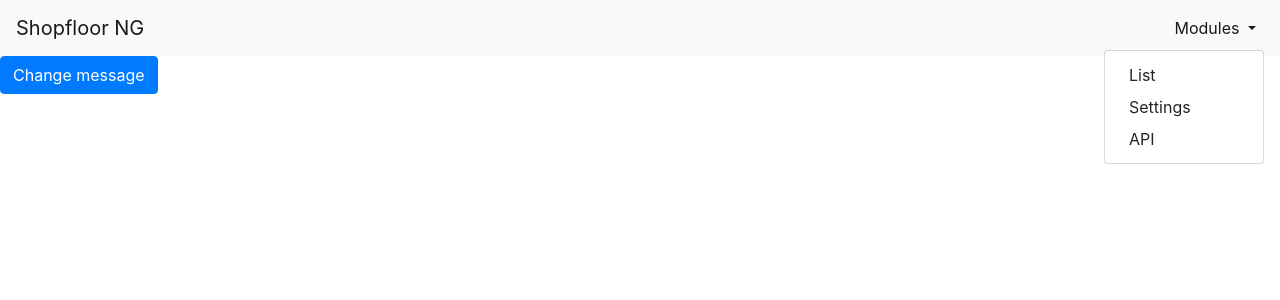
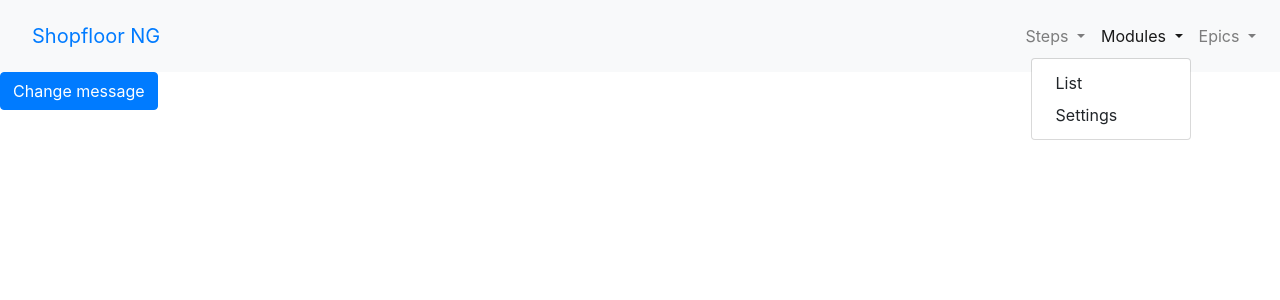
Before and after one commit to Shopfloor-ng/shopfloor-ng, an Angular app: page / in a window 1280 px wide. Both pictures are taken after a click on the button "Modules". Shown: the top 300 px of the page. Built offline with nearby package versions, Linux system fonts and the light colour scheme.

Commit message:
added menu entries steps, modules and epics

```diff
--- a/src/app/app.component.html
+++ b/src/app/app.component.html
@@ -1,19 +1,39 @@
 <nav class="navbar navbar-expand-md navbar-light bg-light">
-  <span class="navbar-brand">Shopfloor NG</span>
-  <button class="navbar-toggler" type="button" aria-controls="navbarContent" [attr.aria-expanded]="!collapsed" aria-label="Toggle navigation" (click)="collapsed = !collapsed">
-    <span class="navbar-toggler-icon"></span>
-  </button>
-
+  <span class="navbar-brand"><a routerLink="/" class="nav-link" tabindex="0" role="button">
+    Shopfloor NG
+  </a></span>
   <div class="navbar-collapse" [class.collapse]="collapsed" id="navbarContent">
     <ul class="navbar-nav ml-auto">
       <li class="nav-item" ngbDropdown>
-        <a class="nav-link" tabindex="0" ngbDropdownToggle id="navbarDropdown2" role="button">
+        <a class="nav-link" tabindex="0" ngbDropdownToggle id="navbarstepsdropdown" role="button">
+          Steps
+        </a>
+        <div ngbDropdownMenu aria-labelledby="navbarstepsdropdown" class="dropdown-menu dropdown-menu-right">
+          <a ngbDropdownItem routerLink="/step-list" (click)="$event.preventDefault()">List</a>
+          <a ngbDropdownItem routerLink="/" (click)="$event.preventDefault()">Settings</a>
+          <!-- <a ngbDropdownItem href="#" (click)="$event.preventDefault()">API</a> -->
+        </div>
+      </li>
+
+      <li class="nav-item" ngbDropdown>
+        <a class="nav-link" tabindex="0" ngbDropdownToggle id="navbarmodulesdropdown" role="button">
           Modules
         </a>
-        <div ngbDropdownMenu aria-labelledby="navbarDropdown2" class="dropdown-menu dropdown-menu-right">
-          <a ngbDropdownItem href="#" (click)="$event.preventDefault()">List</a>
-          <a ngbDropdownItem href="#" (click)="$event.preventDefault()">Settings</a>
-          <a ngbDropdownItem href="#" (click)="$event.preventDefault()">API</a>
+        <div ngbDropdownMenu aria-labelledby="navbarmodulesdropdown" class="dropdown-menu dropdown-menu-right">
+          <a ngbDropdownItem routerLink="/module-list" (click)="$event.preventDefault()">List</a>
+          <a ngbDropdownItem routerLink="/" (click)="$event.preventDefault()">Settings</a>
+          <!-- <a ngbDropdownItem href="#" (click)="$event.preventDefault()">API</a> -->
+        </div>
+      </li>
+
+      <li class="nav-item" ngbDropdown>
+        <a class="nav-link" tabindex="0" ngbDropdownToggle id="navbarepicsdropdown" role="button">
+          Epics
+        </a>
+        <div ngbDropdownMenu aria-labelledby="navbarepicsdropdown" class="dropdown-menu dropdown-menu-right">
+          <a ngbDropdownItem routerLink="/epic-list" (click)="$event.preventDefault()">List</a>
+          <a ngbDropdownItem routerLink="/" (click)="$event.preventDefault()">Settings</a>
+          <!-- <a ngbDropdownItem href="#" (click)="$event.preventDefault()">API</a> -->
         </div>
       </li>
     </ul>
```
